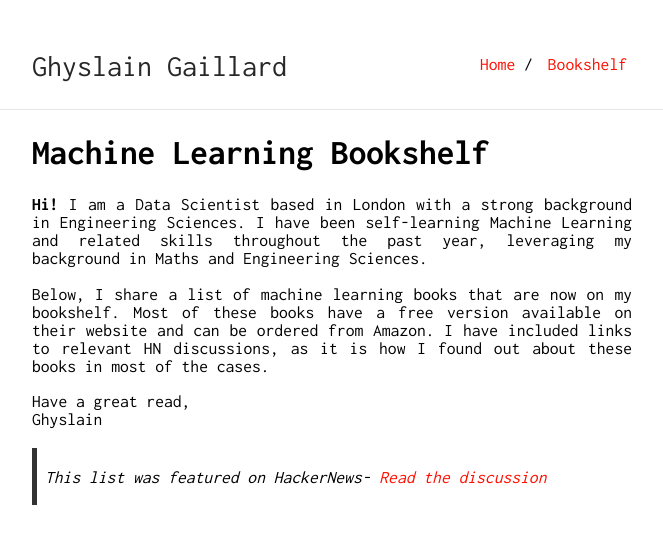
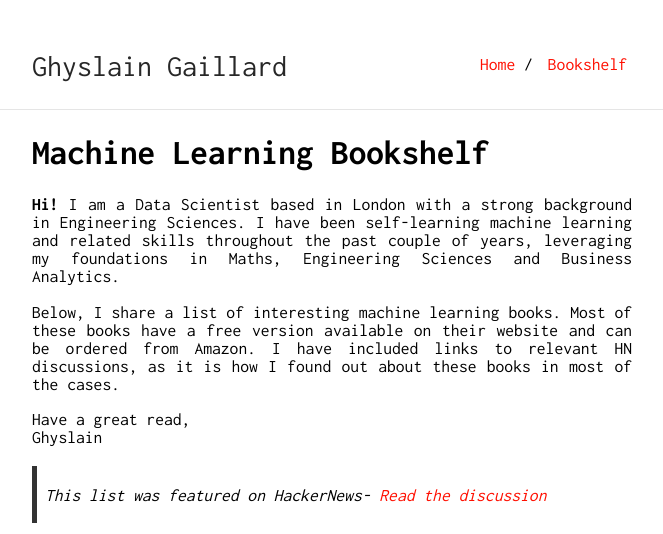
Before and after one commit to ghyslain/ghyslain.me, a Jekyll site: the page built from bookshelf.md, in a window 1280 px wide and 900 px high, cut to the strip 0-534 px from the top of the window. Shown: the whole strip, without its empty margins (308-971 px from the left). Built offline with Jekyll 4.4.1, drawn with Linux system fonts in a browser that asks for light colours.

Commit message:
Update after job

```diff
--- a/bookshelf.md
+++ b/bookshelf.md
@@ -2,15 +2,14 @@
 layout: bookshelf
 title: Machine Learning Bookshelf - Ghyslain Gaillard
 keywords: "machine learning bookshelf, machine learning books, data science books, learn data science, python for machine learning, books, free books"
-description: "I share a list of machine learning books that I have on my bookshelf."
+description: "I share a list of interesting machine learning books."
 ---
 
 # Machine Learning Bookshelf
 
-**Hi!** I am a Data Scientist based in London with a strong background in Engineering Sciences.
-I have been self-learning Machine Learning and related skills throughout the past year, leveraging my background in Maths and Engineering Sciences.
+**Hi!** I am a Data Scientist based in London with a strong background in Engineering Sciences. I have been self-learning machine learning and related skills throughout the past couple of years, leveraging my foundations in Maths, Engineering Sciences and Business Analytics.
 
-Below, I share a list of machine learning books that are now on my bookshelf. Most of these books have a free version available on their website and can be ordered from Amazon. I have included links to relevant HN discussions, as it is how I found out about these books in most of the cases.
+Below, I share a list of interesting machine learning books. Most of these books have a free version available on their website and can be ordered from Amazon. I have included links to relevant HN discussions, as it is how I found out about these books in most of the cases.
 
 Have a great read,
 Ghyslain
```
Also changed, not shown: index.md (+3 -5 lines), 1 other file.
